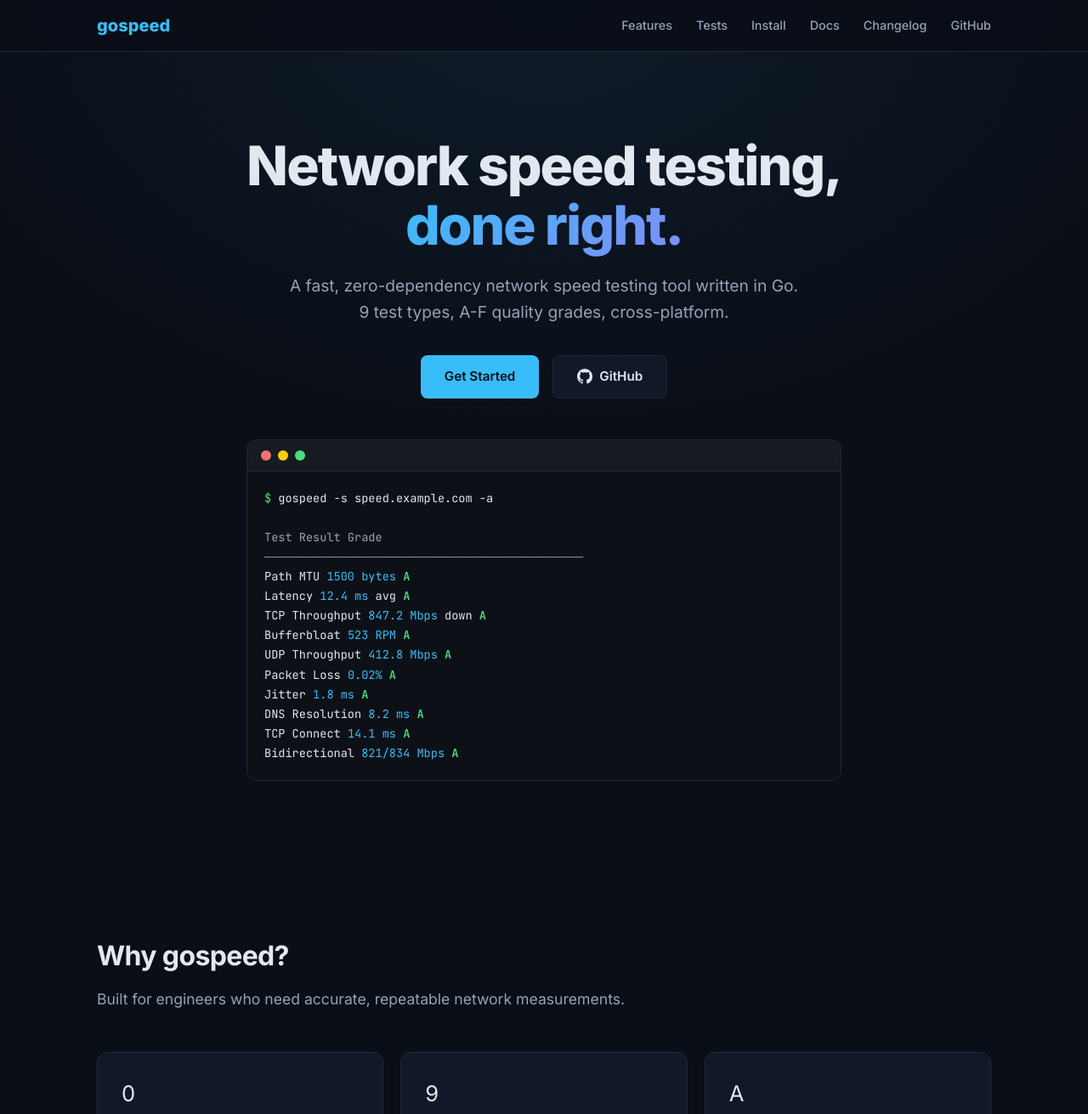
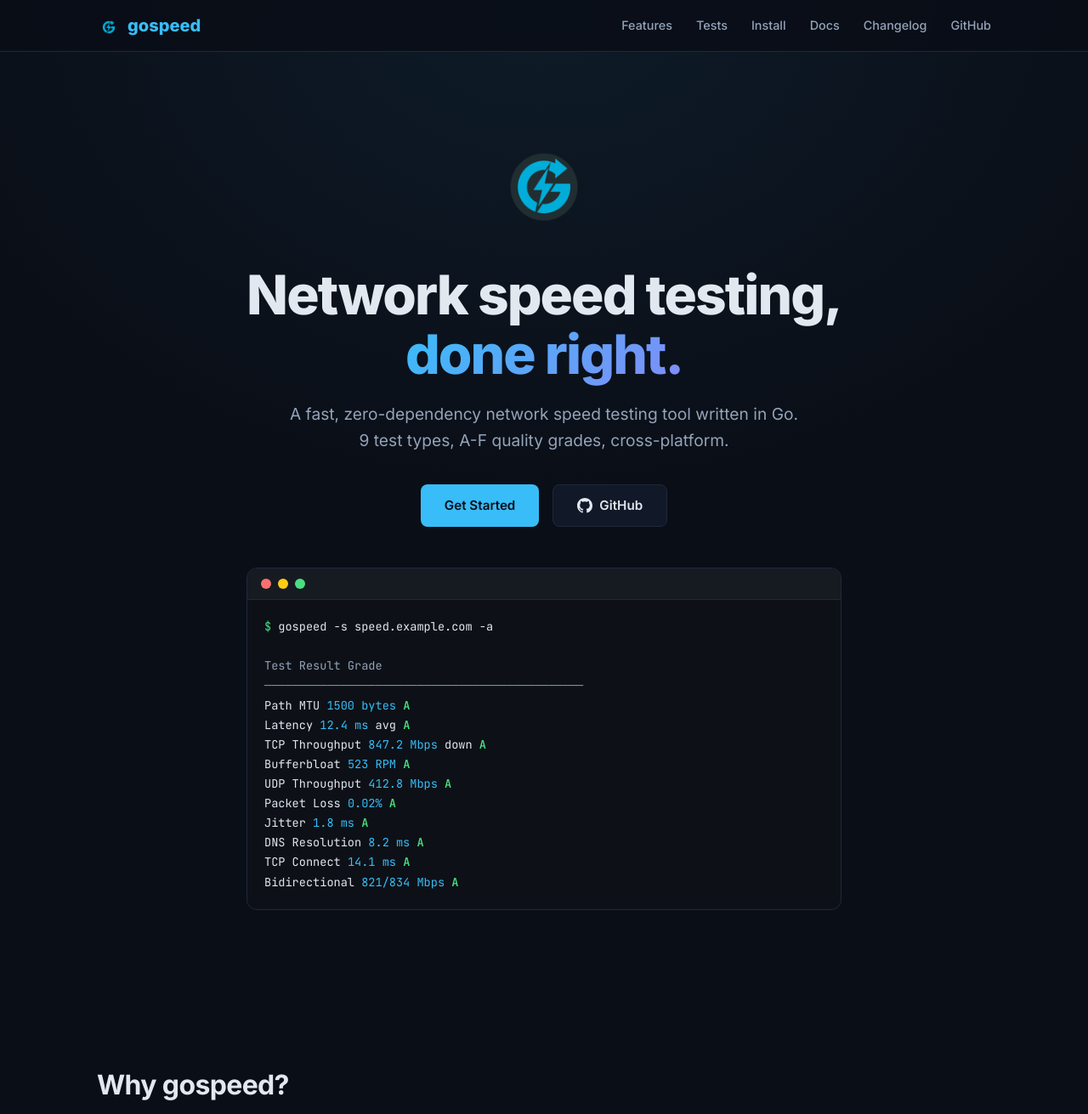
Before and after one commit to goozt/gospeed, a plain HTML site: page docs/index.html in a window 1280 px wide. Shown: the top 1311 px of the page at 85% size. Drawn offline with Linux system fonts and the light colour scheme.

Commit message:
feat: add multiple favicon options and update index.html with logo images

```diff
--- a/docs/index.html
+++ b/docs/index.html
@@ -6,6 +6,9 @@
   <title>gospeed — Fast, Zero-Dependency Network Speed Testing</title>
   <meta name="description" content="A fast, zero-dependency network speed testing tool written in Go. 9 test types, quality grades, cross-platform.">
   <meta name="darkreader-lock">
+  <link rel="icon" href="favicon.ico" type="image/x-icon">
+  <link rel="icon" href="favicon_light.ico" type="image/x-icon" media="(prefers-color-scheme: light)">
+  <link rel="icon" href="favicon_dark.ico" type="image/x-icon" media="(prefers-color-scheme: dark)">
   <link rel="preconnect" href="https://fonts.googleapis.com">
   <link rel="preconnect" href="https://fonts.gstatic.com" crossorigin>
   <link href="https://fonts.googleapis.com/css2?family=JetBrains+Mono:wght@400;600&family=Inter:wght@400;500;600;700;800&display=swap" rel="stylesheet">
@@ -267,7 +270,7 @@
 
 <nav>
   <div class="container">
-    <a href="#" class="logo">gospeed</a>
+    <a href="#" class="logo"><img src="assets/logo_icon.png" alt="gospeed" style="height: 28px; vertical-align: middle; margin-right: 8px;">gospeed</a>
     <div class="links">
       <a href="#features">Features</a>
       <a href="#tests">Tests</a>
@@ -281,6 +284,7 @@
 
 <section class="hero">
   <div class="container">
+    <img src="assets/logo_dark.png" alt="gospeed logo" style="height: 120px; margin-bottom: 24px;">
     <h1>Network speed testing,<br><span>done right.</span></h1>
     <p>A fast, zero-dependency network speed testing tool written in Go. 9 test types, A-F quality grades, cross-platform.</p>
     <div class="hero-actions">
@@ -821,6 +825,7 @@
 
 <footer>
   <div class="container">
+    <img src="assets/logo_light.png" alt="gospeed" style="height: 40px; margin-bottom: 12px; display: block; margin-left: auto; margin-right: auto;">
     <p><strong style="color: var(--text);">gospeed</strong> &mdash; MIT License &middot; <a href="https://github.com/goozt/gospeed">GitHub</a></p>
   </div>
 </footer>
```
Also changed, not shown: docs/assets/logo_dark.png (added), docs/assets/logo_icon.png (added), docs/assets/logo_light.png (added), docs/assets/logo_master_v1.svg (added), docs/favicon.ico (added), docs/favicon_dark.ico (added), docs/favicon_light.ico (added).
